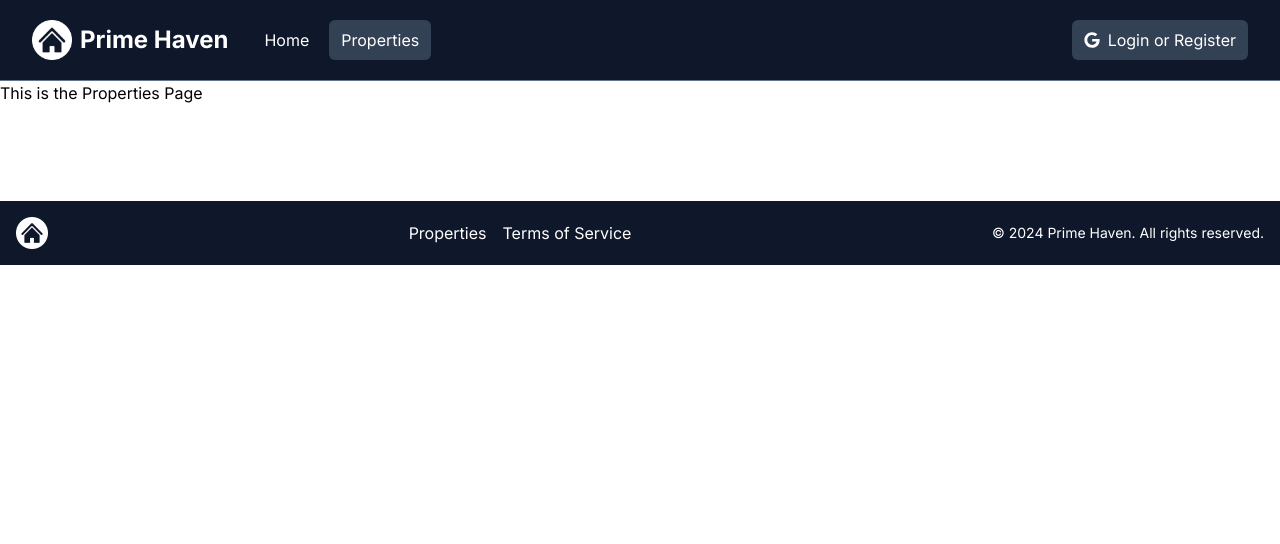
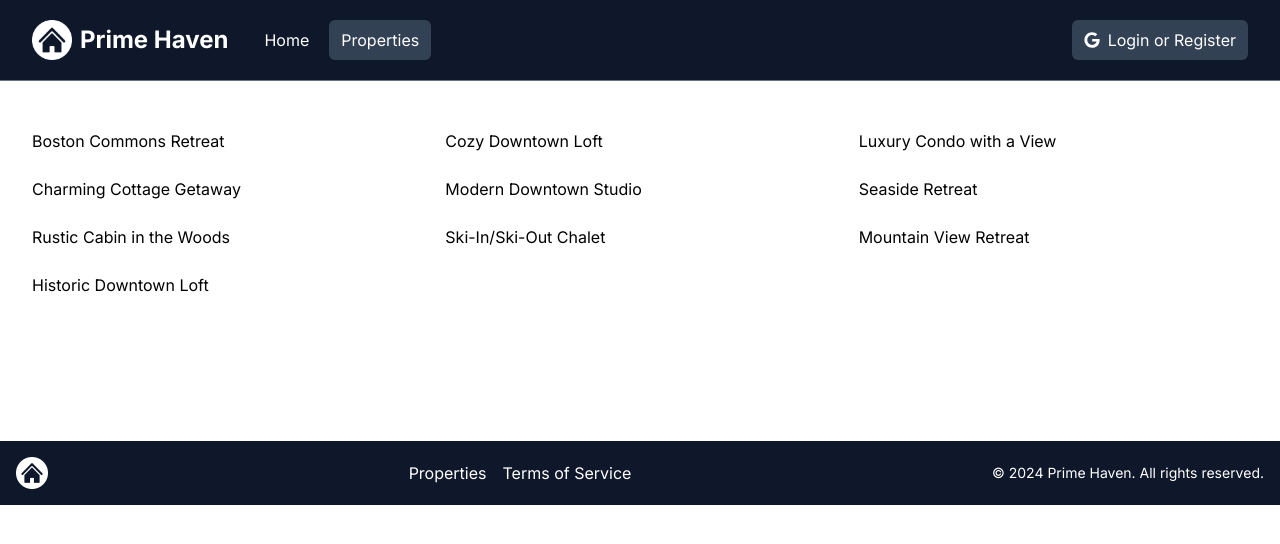
Before and after one commit to Harry-Leepz/prime-haven, a Next.js app: page /properties in a window 1280 px wide. Shown: the top 544 px of the page. Built offline with nearby package versions, Linux system fonts and the light colour scheme.

Commit message:
feat: implement properties display with PropertyCard component

```diff
--- a/src/app/properties/page.js
+++ b/src/app/properties/page.js
@@ -1,3 +1,20 @@
+import PropertyCard from "@/components/layout/PropertyCard";
+import propertiesData from "@/fixtures/properties.json";
+
 export default function PropertiesPage() {
-  return <div>This is the Properties Page</div>;
+  console.log(propertiesData);
+  return (
+    <section className='px-4 py-6'>
+      <div className='container-xl lg:container m-auto px-4 py-6'>
+        {propertiesData.length === 0 && <p>No properties found</p>}
+        {propertiesData.length > 0 && (
+          <div className='grid grid-cols-1 md:grid-cols-3 gap-6'>
+            {propertiesData.map((property) => (
+              <PropertyCard key={property._id} property={property} />
+            ))}
+          </div>
+        )}
+      </div>
+    </section>
+  );
 }
```
